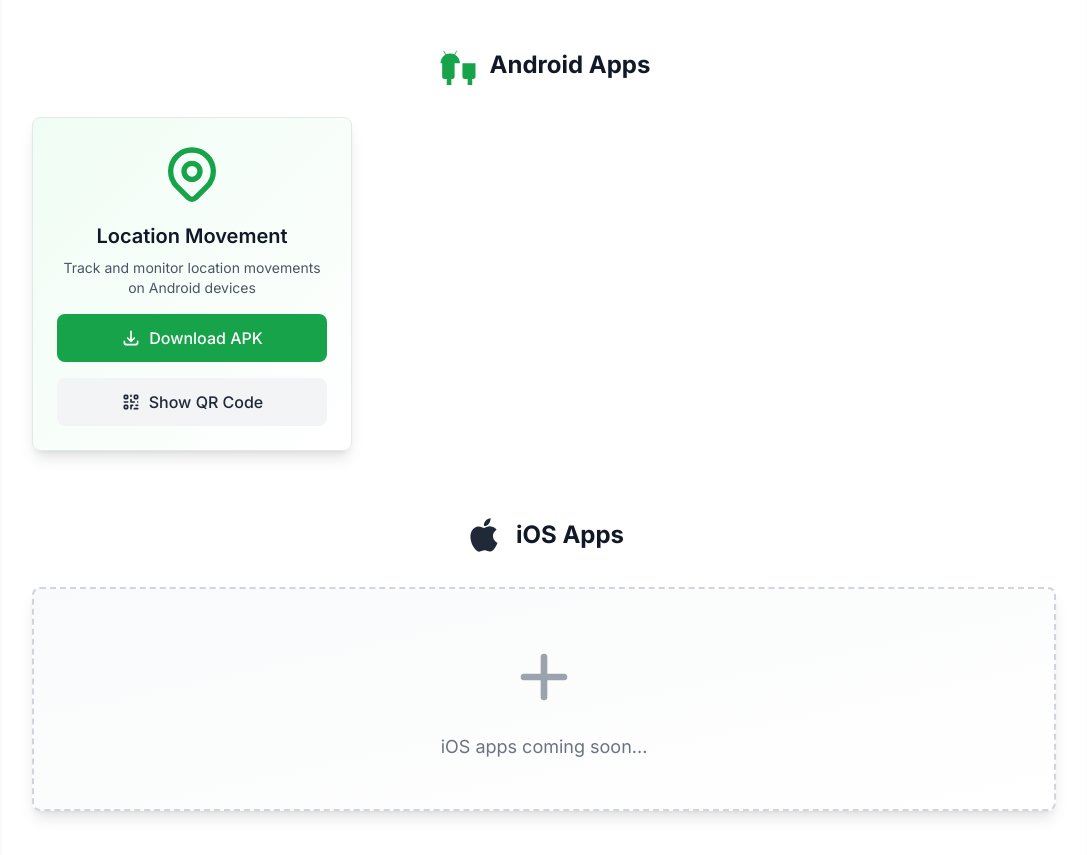
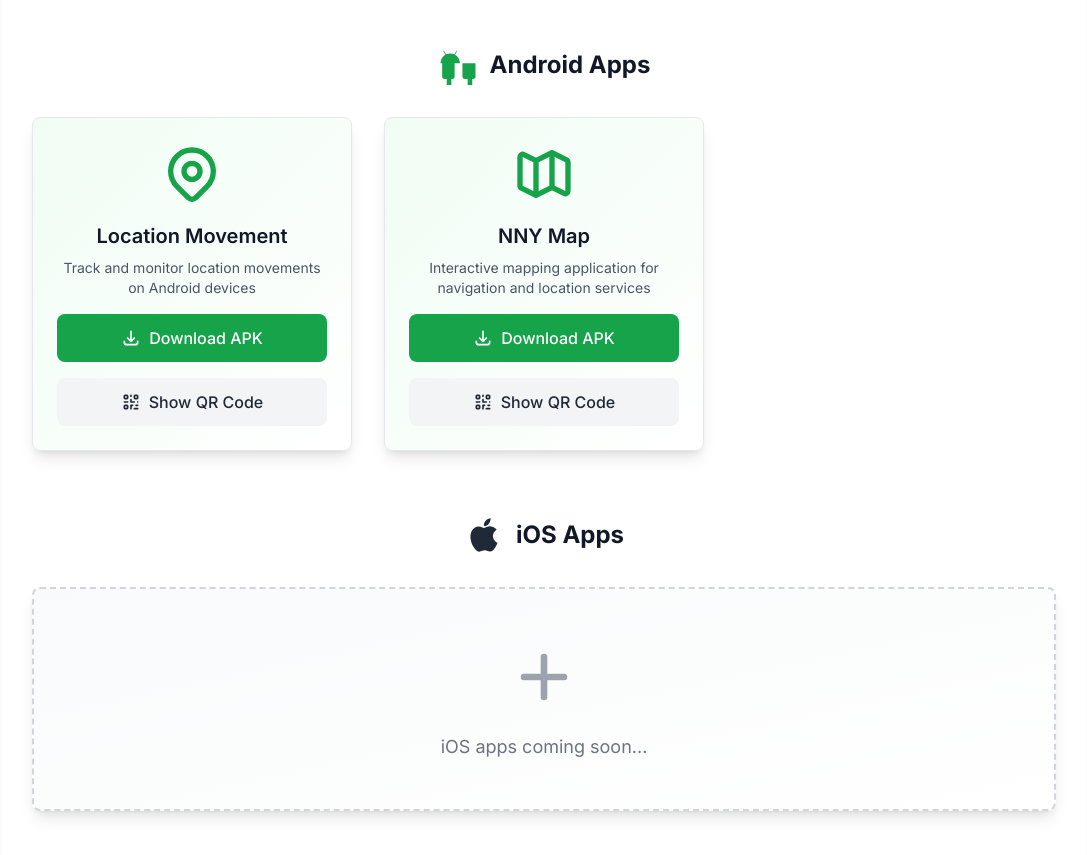
Before and after one commit to eisildak/erol_isildak_webSite, a website: page index.html in a window 1280 px wide. Shown: the part 4105-4960 px from the top of the page, without its empty margins (96-1183 px from the left). Drawn offline with nearby package versions, Linux system fonts and the light colour scheme.

Commit message:
nny map apk eklendi

```diff
--- a/index.html
+++ b/index.html
@@ -367,6 +367,33 @@
                         </div>
                     </div>
 
+                    <!-- Android App 2: NNY Map -->
+                    <div class="bg-gradient-to-br from-green-50 to-white rounded-lg shadow-lg overflow-hidden border border-gray-200 transform transition-transform duration-300 hover:scale-[1.02] hover:shadow-xl">
+                        <div class="p-6">
+                            <div class="flex items-center justify-center mb-4">
+                                <svg class="w-16 h-16 text-green-600" fill="none" stroke="currentColor" viewBox="0 0 24 24" xmlns="http://www.w3.org/2000/svg"><path stroke-linecap="round" stroke-linejoin="round" stroke-width="2" d="M9 20l-5.447-2.724A1 1 0 013 16.382V5.618a1 1 0 011.447-.894L9 7m0 13l6-3m-6 3V7m6 10l4.553 2.276A1 1 0 0021 18.382V7.618a1 1 0 00-.553-.894L15 4m0 13V4m0 0L9 7"></path></svg>
+                            </div>
+                            <h4 class="text-xl font-semibold mb-2 text-center" data-en="NNY Map" data-tr="NNY Harita">NNY Map</h4>
+                            <p class="text-gray-600 mb-4 text-center text-sm" data-en="Interactive mapping application for navigation and location services" data-tr="Navigasyon ve konum servisleri için interaktif haritalama uygulaması">Interactive mapping application for navigation and location services</p>
+
+                            <!-- Download Button -->
+                            <a href="app/android/nny-map.apk" download class="block w-full bg-green-600 text-white text-center py-3 px-4 rounded-lg font-medium hover:bg-green-700 transition-colors mb-4">
+                                <span class="flex items-center justify-center">
+                                    <svg class="w-5 h-5 mr-2" fill="none" stroke="currentColor" viewBox="0 0 24 24" xmlns="http://www.w3.org/2000/svg"><path stroke-linecap="round" stroke-linejoin="round" stroke-width="2" d="M4 16v1a3 3 0 003 3h10a3 3 0 003-3v-1m-4-4l-4 4m0 0l-4-4m4 4V4"></path></svg>
+                                    <span data-en="Download APK" data-tr="APK İndir">Download APK</span>
+                                </span>
+                            </a>
+
+                            <!-- QR Code Button -->
+                            <button onclick="showQR('NNY_Map')" class="block w-full bg-gray-100 text-gray-800 text-center py-3 px-4 rounded-lg font-medium hover:bg-gray-200 transition-colors">
+                                <span class="flex items-center justify-center">
+                                    <svg class="w-5 h-5 mr-2" fill="none" stroke="currentColor" viewBox="0 0 24 24" xmlns="http://www.w3.org/2000/svg"><path stroke-linecap="round" stroke-linejoin="round" stroke-width="2" d="M12 4v1m6 11h2m-6 0h-2v4m0-11v3m0 0h.01M12 12h4.01M16 20h4M4 12h4m12 0h.01M5 8h2a1 1 0 001-1V5a1 1 0 00-1-1H5a1 1 0 00-1 1v2a1 1 0 001 1zm12 0h2a1 1 0 001-1V5a1 1 0 00-1-1h-2a1 1 0 00-1 1v2a1 1 0 001 1zM5 20h2a1 1 0 001-1v-2a1 1 0 00-1-1H5a1 1 0 00-1 1v2a1 1 0 001 1z"></path></svg>
+                                    <span data-en="Show QR Code" data-tr="QR Kodu Göster">Show QR Code</span>
+                                </span>
+                            </button>
+                        </div>
+                    </div>
+
                 </div>
             </div>
 
@@ -566,7 +593,8 @@
 
             // QR kodu için URL
             const appUrls = {
-                'Android_LocationMovement': window.location.origin + window.location.pathname.replace('index.html', '') + 'app/android/Android_LocationMovement.apk'
+                'Android_LocationMovement': window.location.origin + window.location.pathname.replace('index.html', '') + 'app/android/Android_LocationMovement.apk',
+                'NNY_Map': window.location.origin + window.location.pathname.replace('index.html', '') + 'app/android/nny-map.apk'
             };
 
             // QR kodu oluştur
```
Also changed, not shown: 1 other file.
